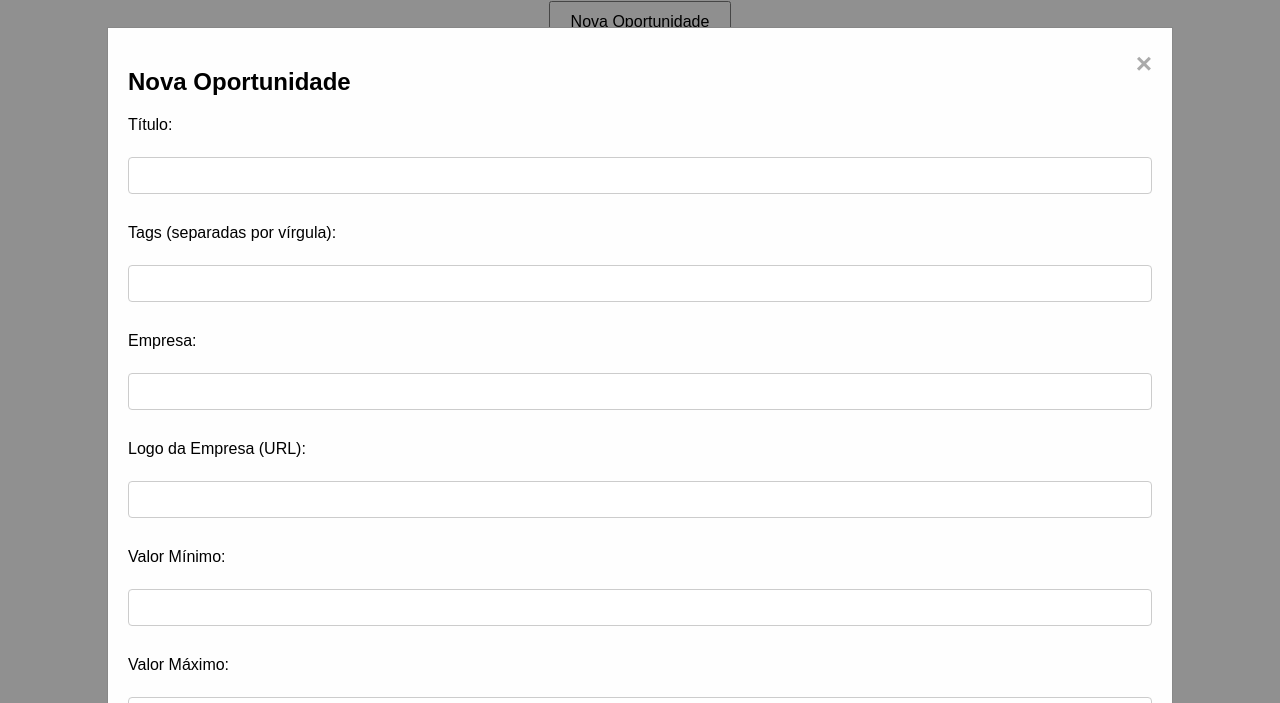
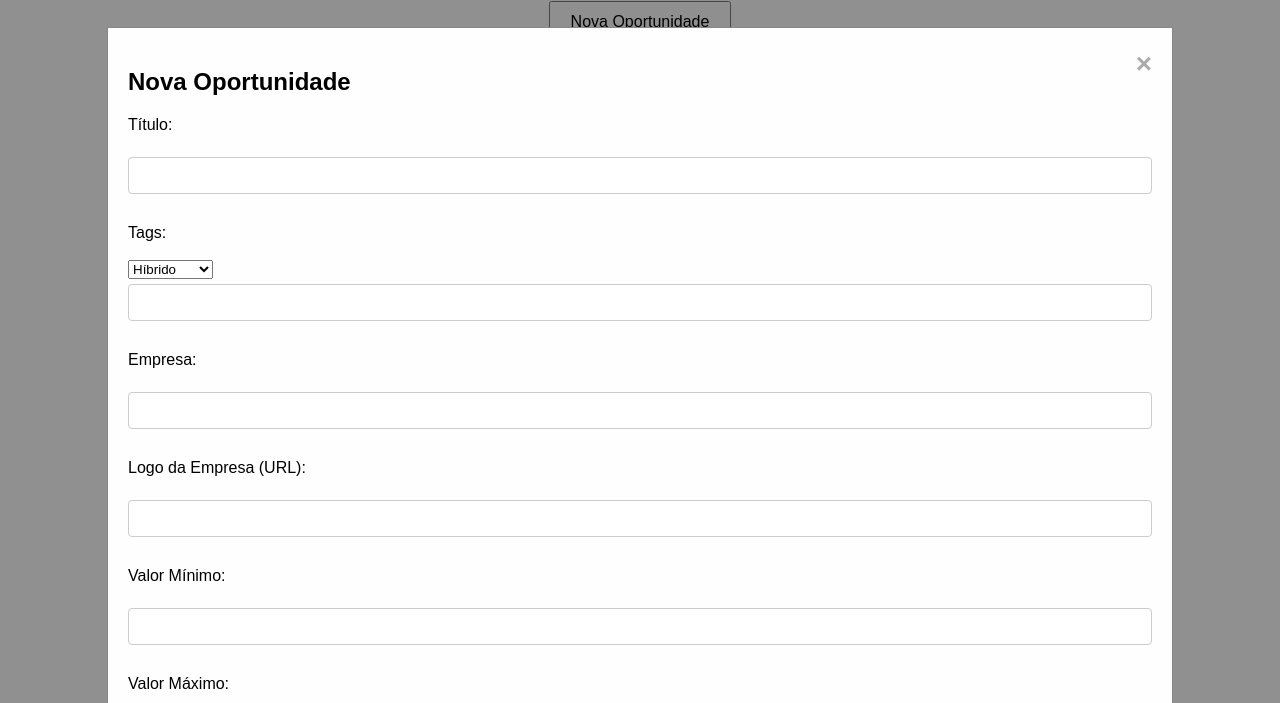
Before and after one commit to ICEI-PUC-Minas-PPLES-TI/plf-es-2024-1-ti1-0385200-freelance-connect, a plain HTML site: page codigo/Jheni/html/ofertas.html in a window 1280 px wide. Both pictures are taken after a click on the button "Nova Oportunidade". Shown: the part 97-800 px from the top of the page. Drawn offline with Linux system fonts and the light colour scheme; files that its build step writes are made by us from their sources; no server answers; files whose address does not match are found by name.

Commit message:
Inclusão de select do campo tags

```diff
--- a/codigo/Jheni/html/ofertas.html
+++ b/codigo/Jheni/html/ofertas.html
@@ -24,7 +24,12 @@
             <form id="novaOportunidadeForm">
                 <label for="title">Título:</label><br>
                 <input type="text" id="title" name="title"><br>
-                <label for="tags">Tags (separadas por vírgula):</label><br>
+                <label for="tags">Tags:</label><br>
+                <select id="tags" name="tags">
+                    <option value="hibrido">Híbrido</option>
+                    <option value="presencial">Presencial</option>
+                    <option value="online">Online</option>
+                </select><br>
                 <input type="text" id="tags" name="tags"><br>
                 <label for="company">Empresa:</label><br>
                 <input type="text" id="company" name="company"><br>
```
